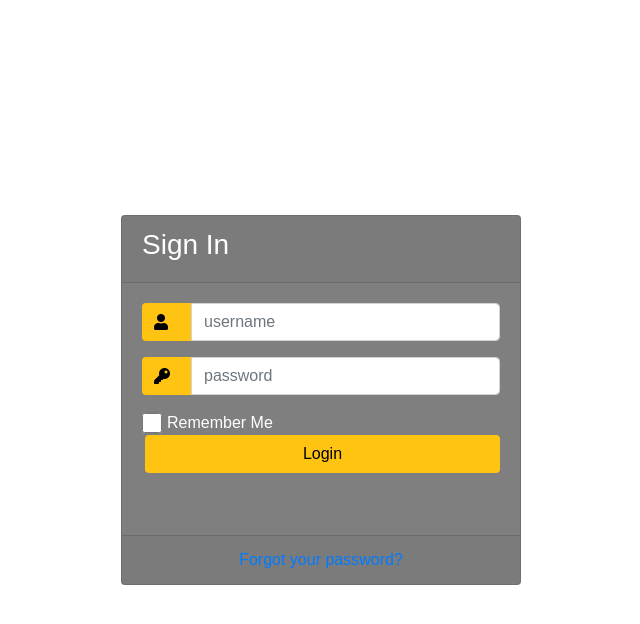
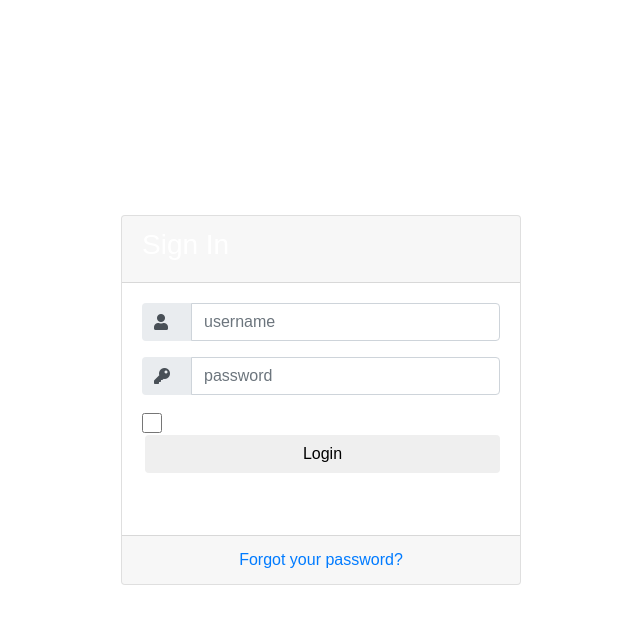
Before and after one commit to quanbn1703/vuhongquan, a PHP site: page / in a window 1280 px wide. Shown: the top 624 px of the page, without its empty margins (319-959 px from the left). Run offline with PHP 8.4, Linux system fonts and the light colour scheme; some libraries are stand-ins or nearby versions.

Commit message:
Update index.php

```diff
--- a/index.php
+++ b/index.php
@@ -28,7 +28,7 @@
             margin-top: auto;
             margin-bottom: auto;
             width: 400px;
-            background-color: rgba(0,0,0,0.5) !important;
+            ) !important;
         }
         .social_icon span{
             font-size: 60px;
@@ -49,8 +49,8 @@
         }
         .input-group-prepend span{
             width: 50px;
-            background-color: #FFC312;
-            color: black;
+
+
             border:0 !important;
         }
         input:focus{
@@ -69,12 +69,12 @@
         }
         .login_btn{
             color: black;
-            background-color: #FFC312;
+
             width: 355px;
         }
         .login_btn:hover{
             color: black;
-            background-color: white;
+
         }
         .links{
             color: white;
```
